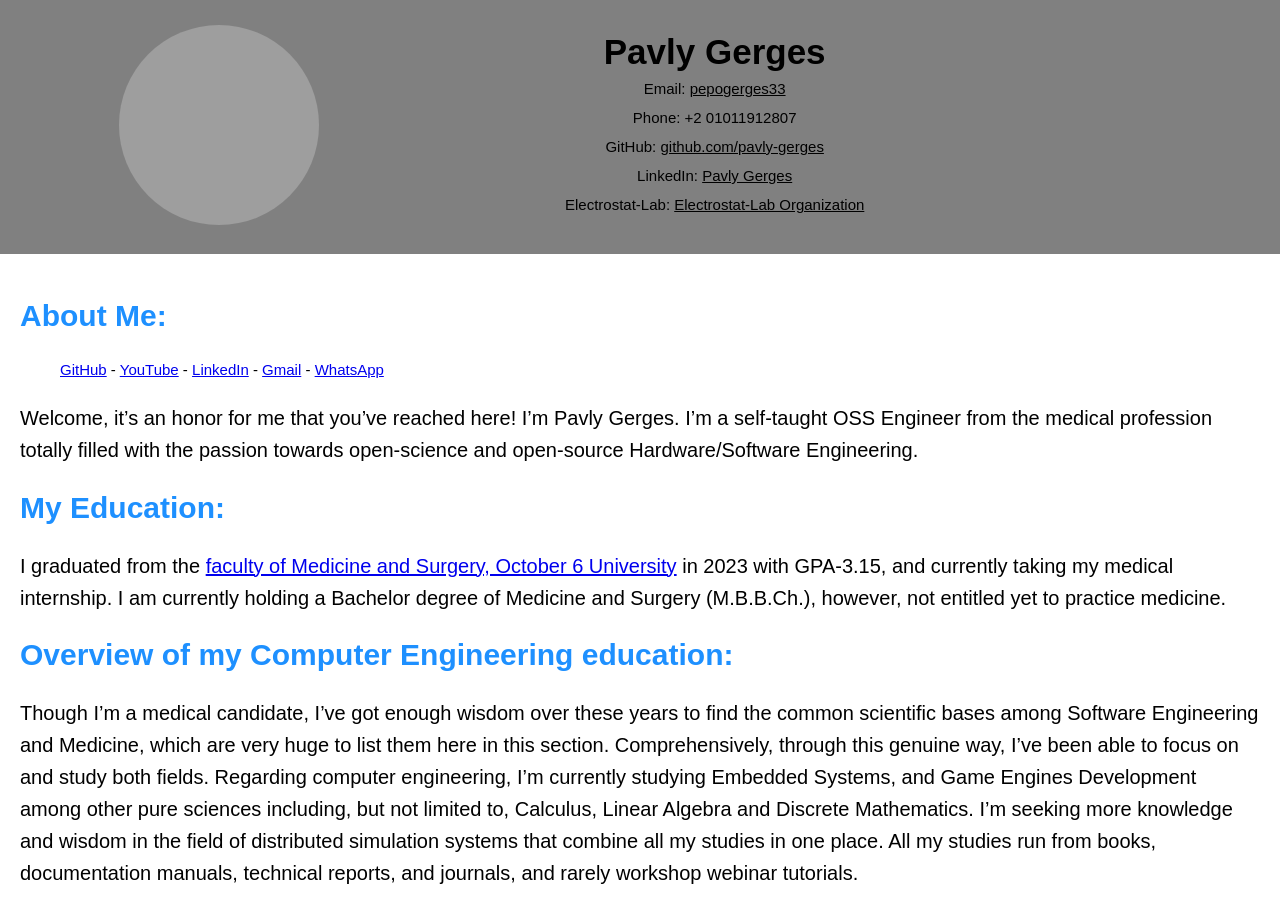
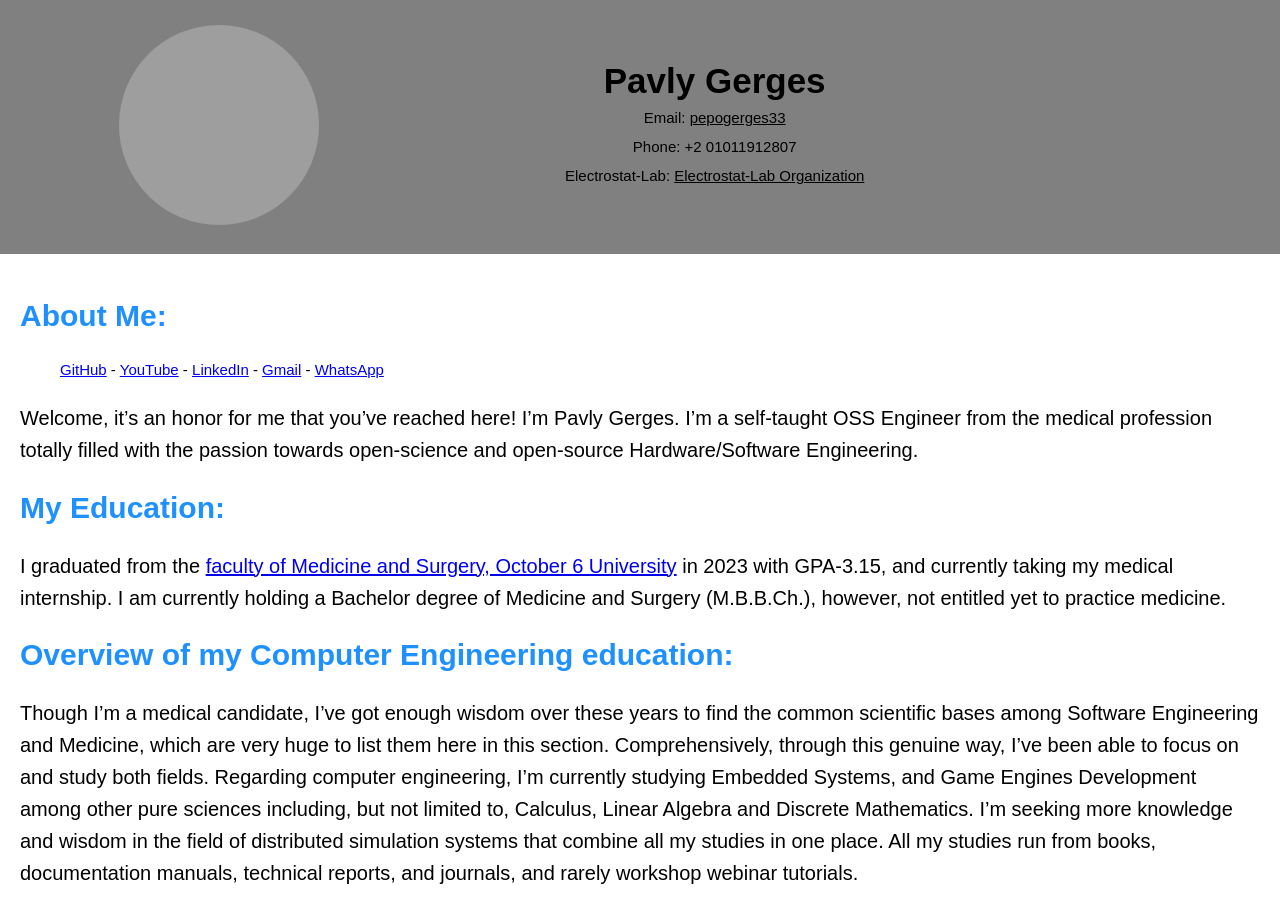
Before and after one commit to pavly-gerges/pavly-gerges, a Jekyll site: the page built from resume/index.md, in a window 1280 px wide and 900 px high. Built offline with Jekyll 4.4.1, drawn with Linux system fonts in a browser that asks for light colours; our own code applies the rules of GitHub Pages for plain Markdown files; grey boxes are pictures that could not be loaded.

Commit message:
Update default.html

```diff
--- a/resume/_layouts/default.html
+++ b/resume/_layouts/default.html
@@ -99,8 +99,6 @@
 		        <h1>Pavly Gerges</h1>
 		        <p>Email: <a href="https://mail.google.com/mail/u/0/?fs=1&to=pepogerges33@gmail.com&su=SUBJECT&body=BODY&bcc=&tf=cm" target="_blank">pepogerges33</a></p>
 		        <p>Phone: +2 01011912807</p>
-		        <p>GitHub: <a href="https://github.com/pavly-gerges" target="_blank">github.com/pavly-gerges</a></p>
-		        <p>LinkedIn: <a href="https://www.linkedin.com/in/pavly-gerges-420b81228/" target="_blank">Pavly Gerges</a></p>
 		        <p>Electrostat-Lab: <a href="https://github.com/Electrostat-Lab" target="_blank">Electrostat-Lab Organization</a></p>
 	    </td>
         </tr>
```
